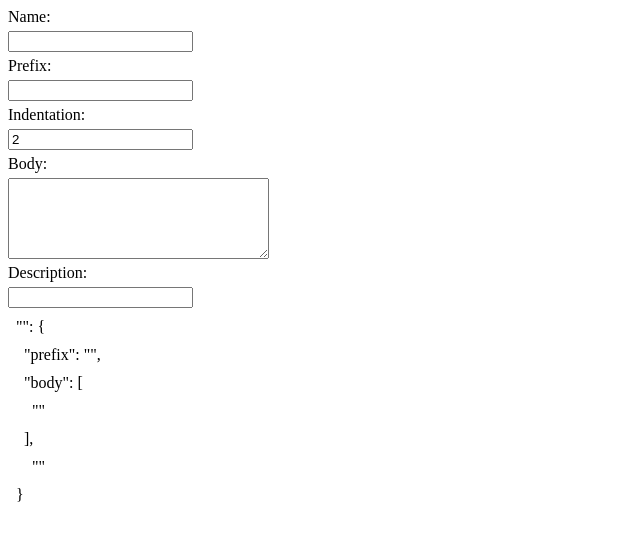
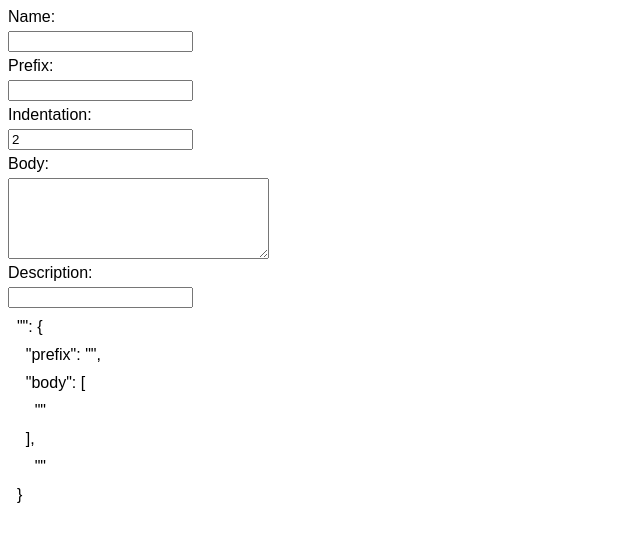
Before and after one commit to TiagoJacintoDev/vscode-snippet-generator, a React (Vite) app: page / in a window 1280 px wide. Shown: the top 542 px of the page, without its empty margins (0-640 px from the left). Built offline with nearby package versions, Linux system fonts and the light colour scheme.

Commit message:
Chores: Make tweaks

```diff
--- a/src/App.tsx
+++ b/src/App.tsx
@@ -9,21 +9,15 @@ export const App = () => {
     prefix: "",
     indentation: 2,
     body: "",
+    tabs: [],
     description: "",
   });
-  const setInput = (e: ChangeEvent<HTMLInputElement | HTMLTextAreaElement>) => {
-    setInputs((lastInputs) => ({
-      ...lastInputs,
-      [e.target.name]:
-        e.target.type === "number"
-          ? Math.max(0, +e.target.value)
-          : e.target.value,
-    }));
-  };
+
+  console.log(inputs.tabs);
 
   return (
     <>
-      <Form {...inputs} setInput={setInput} />
+      <Form {...inputs} setInputs={setInputs} />
       <Display {...inputs} />
     </>
   );
--- a/src/components/Display.tsx
+++ b/src/components/Display.tsx
@@ -33,8 +33,10 @@ export const Display = ({
 
   return (
     <>
-      {indentedDisplay.map((line) => (
-        <p style={{ whiteSpace: "pre", marginBlock: "10px" }}>{line}</p>
+      {indentedDisplay.map((line, index) => (
+        <p key={index} style={{ whiteSpace: "pre", marginBlock: "10px" }}>
+          {line}
+        </p>
       ))}
     </>
   );
--- a/src/index.css
+++ b/src/index.css
@@ -0,0 +1,3 @@
+html {
+  font-family: sans-serif;
+}
--- a/src/types/Inputs.ts
+++ b/src/types/Inputs.ts
@@ -1,7 +1,10 @@
+import { Tab } from "./Tab";
+
 export interface Inputs {
   name: string;
   prefix: string;
   indentation: number;
   body: string;
+  tabs: Tab[];
   description: string;
 }
```
